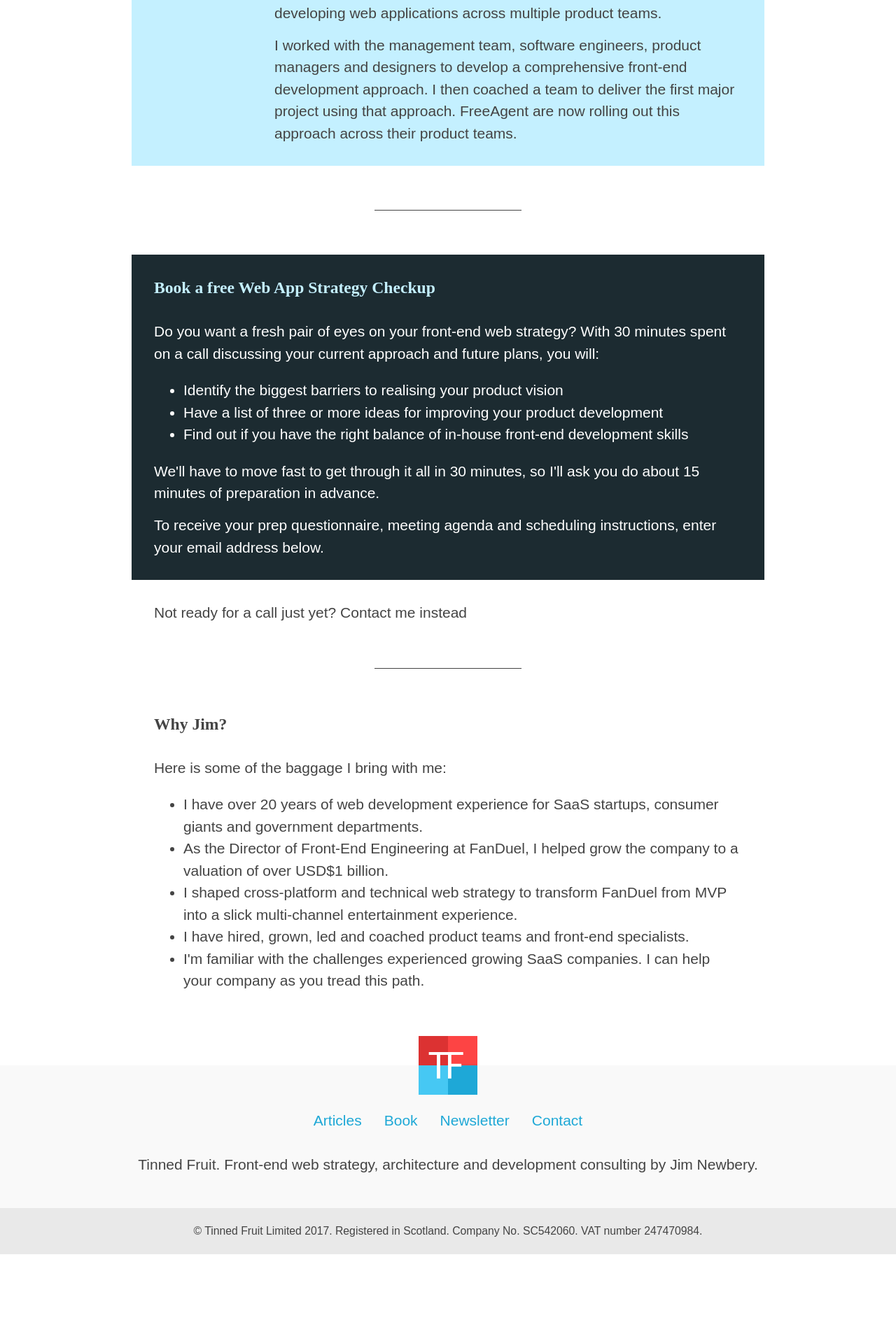
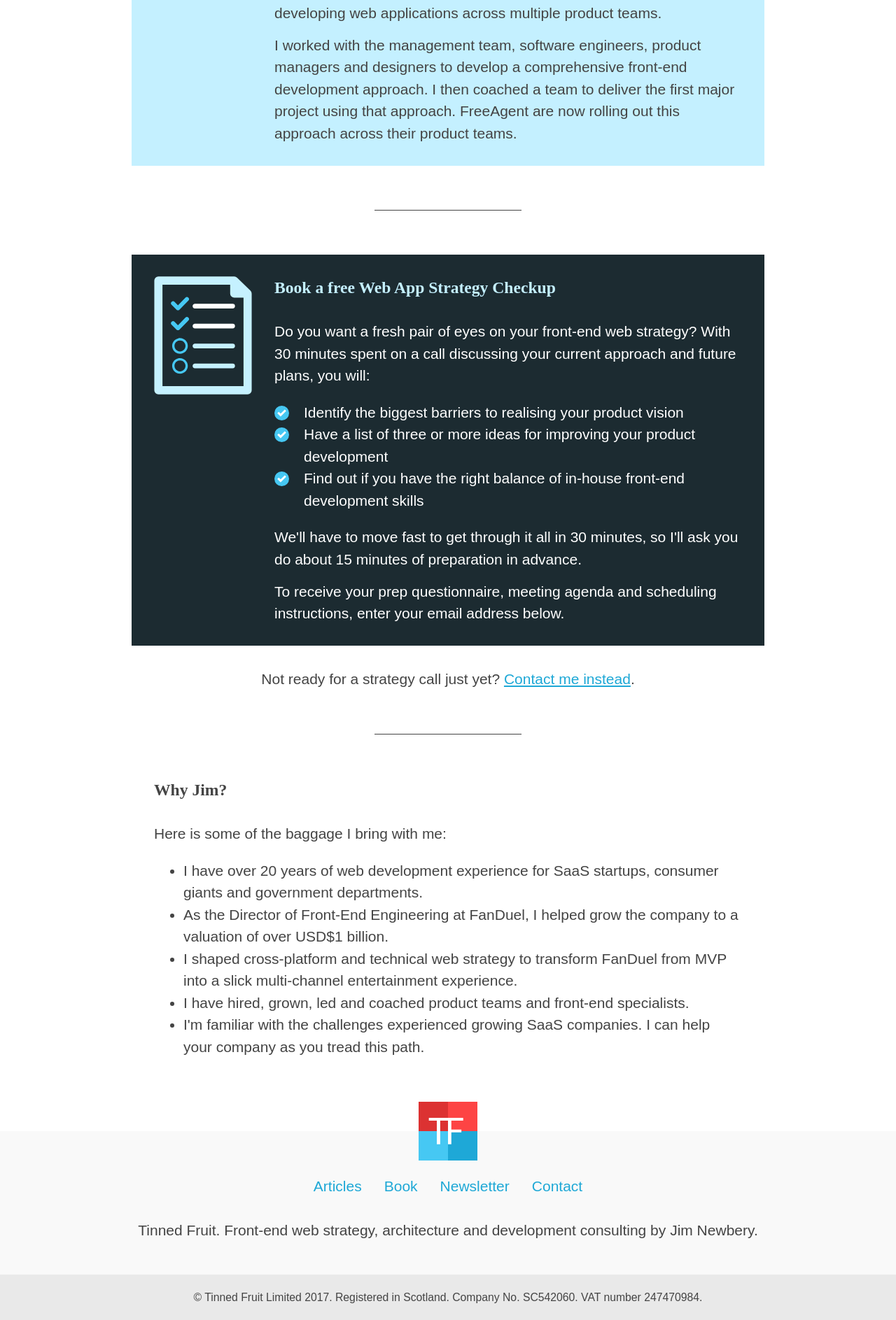
Before and after one commit to froots/froots.github.io, a Jekyll site: the page built from consulting.html, in a window 1280 px wide. Shown: the part 1827-3714 px from the top of the page at 70% size. Built offline with Jekyll 4.4.1, drawn with Linux system fonts in a browser that asks for light colours; before the commit the page ends 3620 px from its top, so only the background shows below that.

Commit message:
More consulting call styling

```diff
--- a/_sass/main/_panel.scss
+++ b/_sass/main/_panel.scss
@@ -19,6 +19,6 @@
   margin-top: 0;
 }
 
-.panel--dark > .panel__heading {
+.panel--dark .panel__heading {
   color: $color-secondary-light;
 }
--- a/consulting.html
+++ b/consulting.html
@@ -69,13 +69,18 @@
 
 <hr class="mtb2">
 
-<div class="panel panel--dark outside">
+<div class="panel media panel--dark outside">
 
+  <div class="media__image">
+    <img src="/images/consulting/clipboard.svg" class="media__logo" alt="">
+  </div>
+
+  <div class="media__content">
     <h2 class="panel__heading">Book a free Web App Strategy Checkup</h2>
 
     <p>Do you want a fresh pair of eyes on your front-end web strategy? With 30 minutes spent on a call discussing your current approach and future plans, you will:</p>
 
-  <ul>
+    <ul class="list list--ticks">
       <li>Identify the biggest barriers to realising your product vision</li>
       <li>Have a list of three or more ideas for improving your product development</li>
       <li>Find out if you have the right balance of in-house front-end development skills</li>
@@ -84,12 +89,13 @@
     <p>We'll have to move fast to get through it all in 30 minutes, so I'll ask you do about 15 minutes of preparation in advance.</p>
 
     <p>To receive your prep questionnaire, meeting agenda and scheduling instructions, enter your email address below.</p>
-
   </div>
 
   <!-- Convertkit form for strategy call -->
 
-<p>Not ready for a call just yet? Contact me instead</p>
+</div>
+
+<p class="align-center">Not ready for a strategy call just yet? <a href="/contact/">Contact me instead</a>.</p>
 
 <hr class="mtb2">
 
```
Also changed, not shown: images/consulting/clipboard.svg (added). Lines whose indentation alone changed are shown as unchanged.
